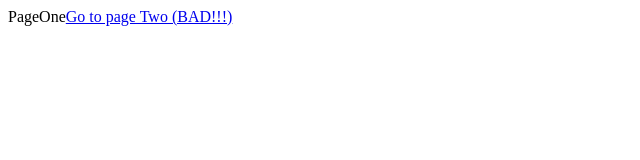
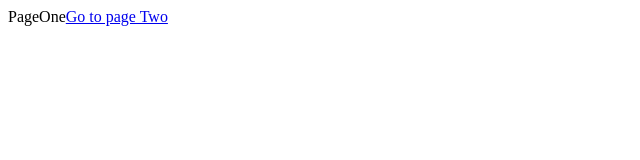
Before and after one commit to arigatopix/Stephen_React_Redux, a React (Create React App) app in the folder 16_streams/client/: page / in a window 1280 px wide. Shown: the top 160 px of the page, without its empty margins (0-640 px from the left). Built offline with nearby package versions, Linux system fonts and the light colour scheme.

Commit message:
:fire: use <Link to ..>

```diff
--- a/16_streams/client/src/components/App.js
+++ b/16_streams/client/src/components/App.js
@@ -5,7 +5,7 @@ const PageOne = () => {
   return (
     <div>
       PageOne
-      <a href="/pagetwo">Go to page Two (BAD!!!)</a>
+      <Link to="/pagetwo">Go to page Two</Link>
     </div>
   );
 };
@@ -14,7 +14,7 @@ const PageTwo = () => {
   return (
     <div>
       PageTwo
-      <a href="/">Back to page One (BAD!!!)</a>
+      <Link to="/">Back to page One</Link>
       <button>Click Me</button>
     </div>
   );
```
Also changed, not shown: 16_streams/client/note.txt.
